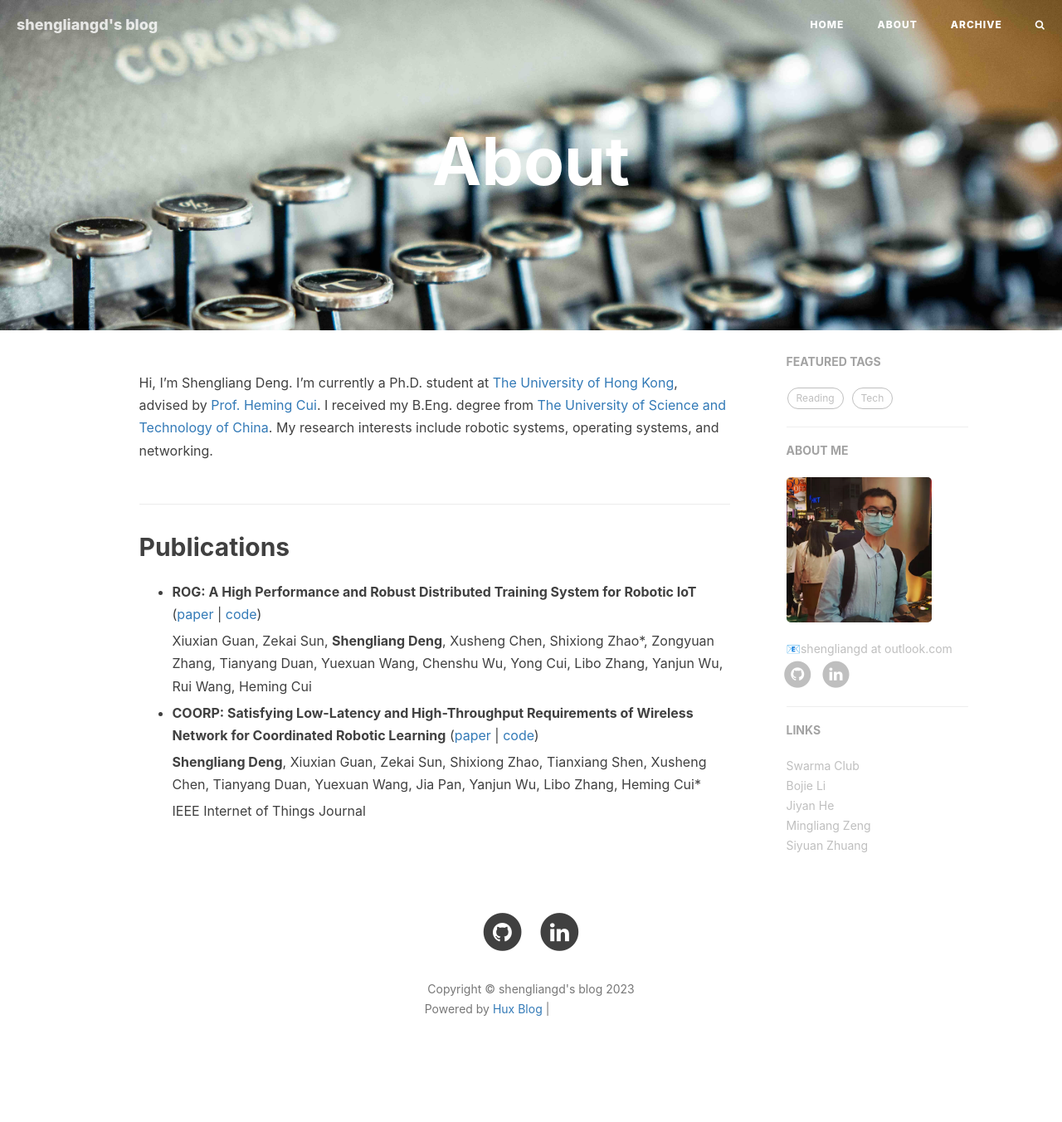
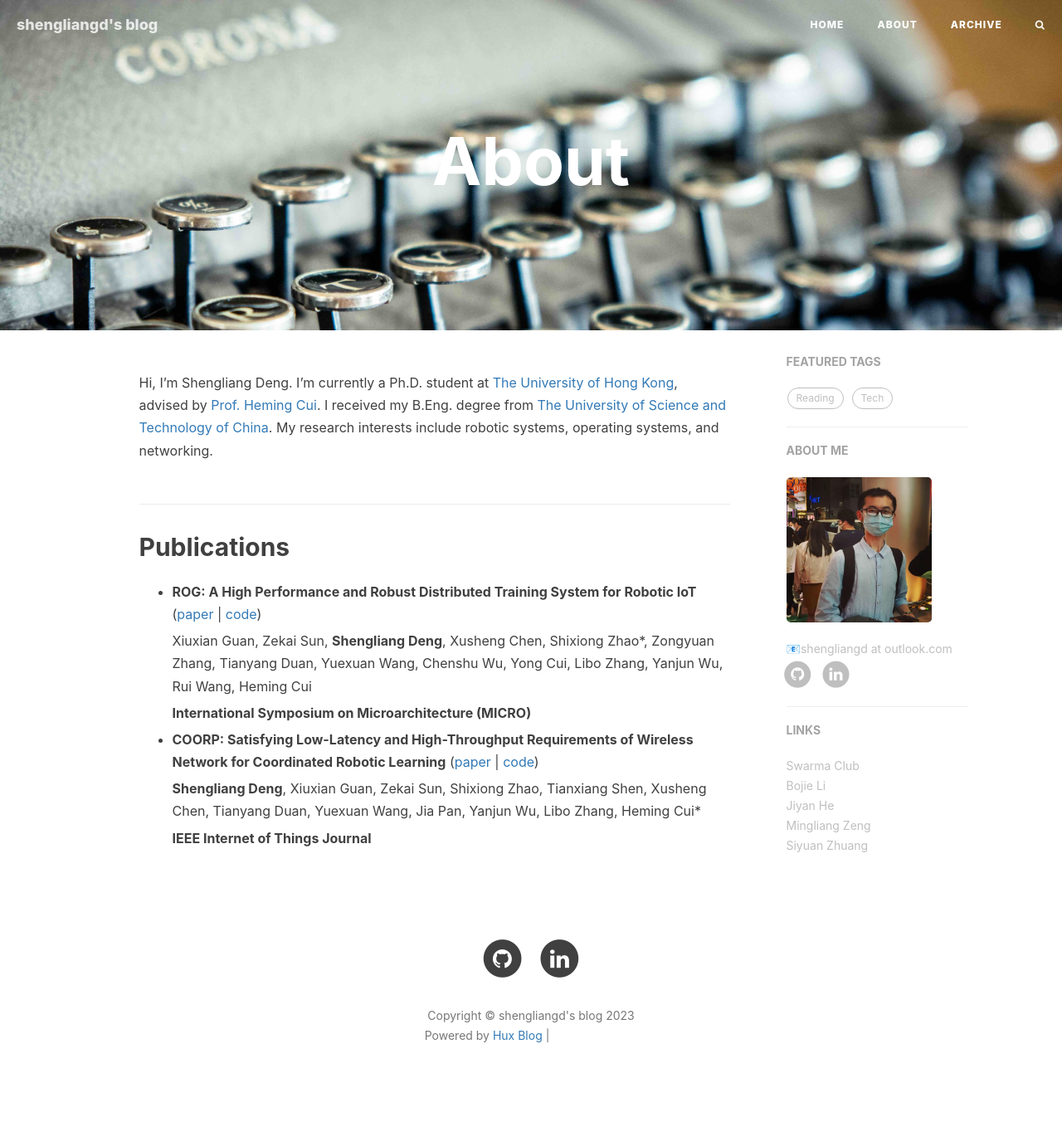
Before and after one commit to shengliangd/shengliangd.github.io, a Jekyll site: the page built from about.html, in a window 1280 px wide. Shown: the whole page at 83% size. Built offline with Jekyll 4.4.1, drawn with Linux system fonts in a browser that asks for light colours; nearby versions of some CDN libraries; comment, search, counter and statistics services are not loaded; before the commit the page ends 1320 px from its top, so only the background shows below that; grey boxes are pictures that could not be loaded.

Commit message:
update about

```diff
--- a/_includes/about/en.md
+++ b/_includes/about/en.md
@@ -9,8 +9,10 @@ My research interests include robotic systems, operating systems, and networking
 
   Xiuxian Guan, Zekai Sun, **Shengliang Deng**, Xusheng Chen, Shixiong Zhao*, Zongyuan Zhang, Tianyang Duan, Yuexuan Wang, Chenshu Wu, Yong Cui, Libo Zhang, Yanjun Wu, Rui Wang, Heming Cui
 
+  **International Symposium on Microarchitecture (MICRO)**
+
 * **COORP: Satisfying Low-Latency and High-Throughput Requirements of Wireless Network for Coordinated Robotic Learning** ([paper](https://ieeexplore.ieee.org/abstract/document/9670456) \| [code](https://github.com/hku-systems/Coorp.git))
 
   **Shengliang Deng**, Xiuxian Guan, Zekai Sun, Shixiong Zhao, Tianxiang Shen, Xusheng Chen, Tianyang Duan, Yuexuan Wang, Jia Pan, Yanjun Wu, Libo Zhang, Heming Cui*
 
-  IEEE Internet of Things Journal
+  **IEEE Internet of Things Journal**
```
Also changed, not shown: 1 other file.
